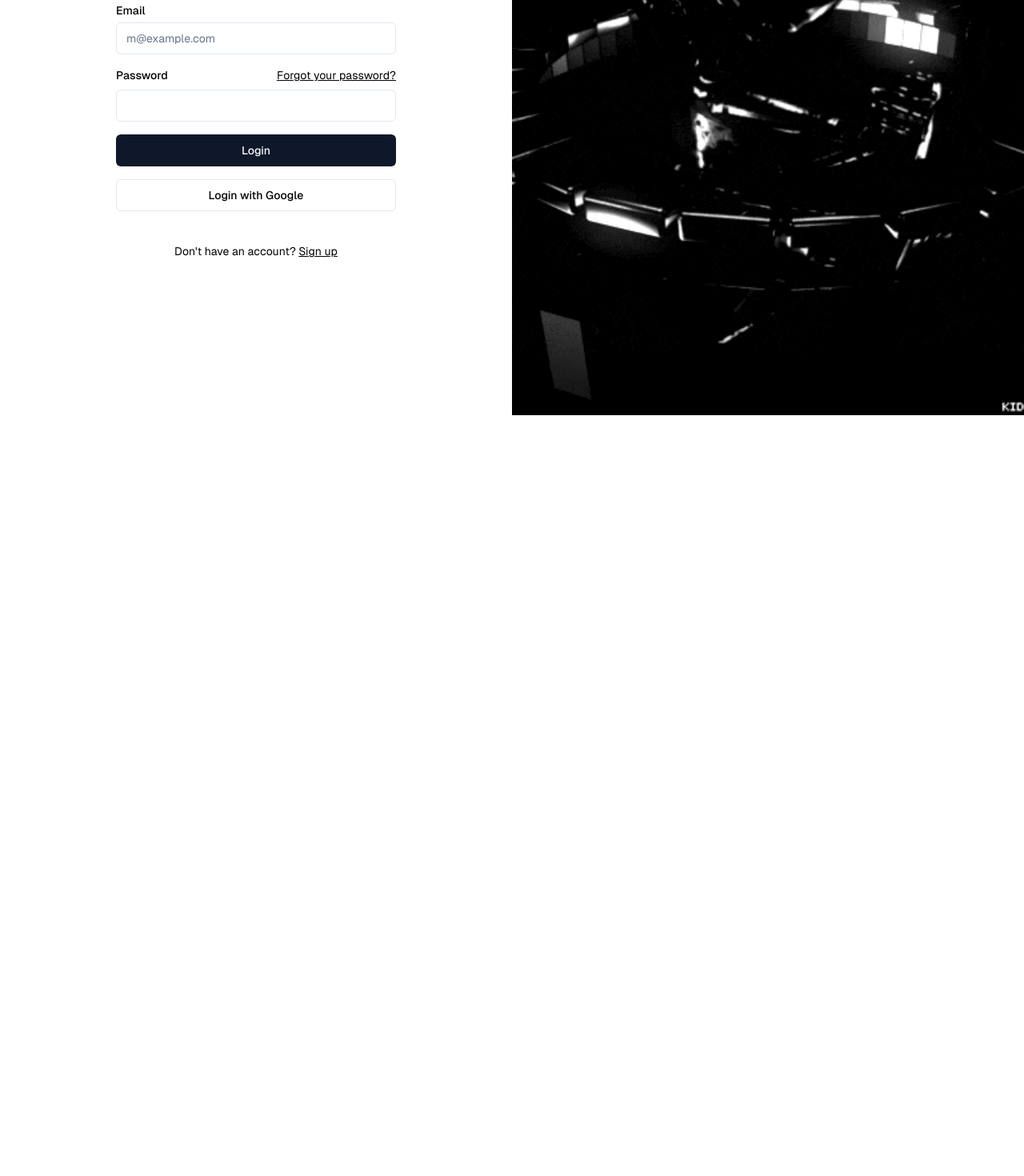
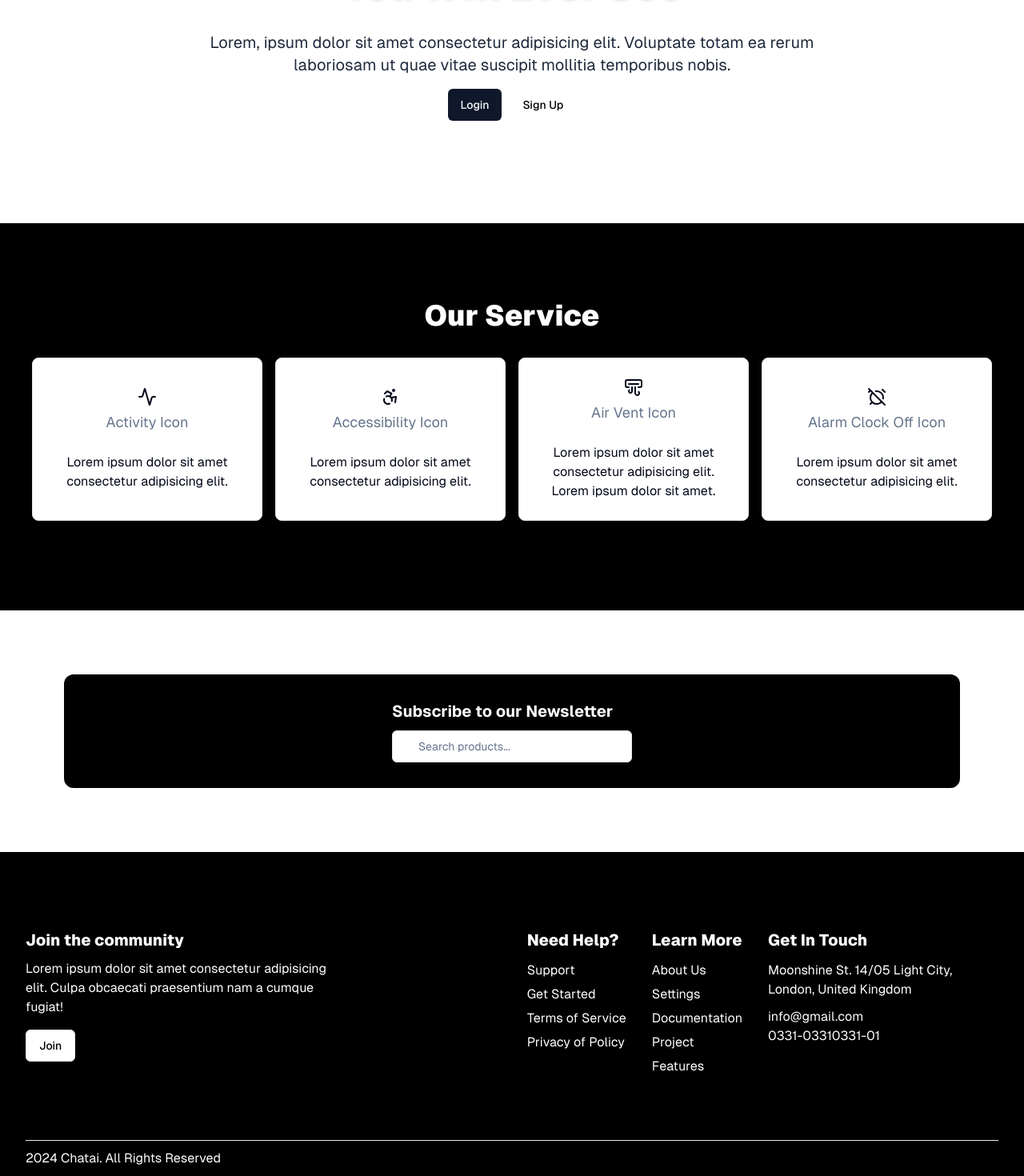
Before and after one commit to SadMadLad/chatai, a React (Vite) app in the folder frontend/: page / in a window 1280 px wide. Shown: the part 281-1751 px from the top of the page at 80% size. Before the commit the page ends 800 px from the top, so only its background shows below. Built offline with nearby package versions, Linux system fonts and the light colour scheme.

Commit message:
Some more sections

```diff
--- a/frontend/src/App.tsx
+++ b/frontend/src/App.tsx
@@ -5,7 +5,8 @@ import { BrowserRouter } from "react-router-dom";
 function App() {
   return (
     <BrowserRouter>
-      <LoginPage />
+      {/* <LoginPage /> */}
+      <StaticPage />
     </BrowserRouter>
   );
 }
--- a/frontend/src/components/shared/NavBar.tsx
+++ b/frontend/src/components/shared/NavBar.tsx
@@ -9,12 +9,11 @@ import {
   DropdownMenuSeparator,
   DropdownMenuTrigger,
 } from "@/components/ui/DropdownMenu";
-import { Package2, Menu, CircleUser, Search } from "lucide-react";
-import { Input } from "@/components/ui/Input";
+import { Package2, Menu, CircleUser } from "lucide-react";
 
 export default function NavBar() {
   return (
-    <header className="bg-background sticky top-0 flex h-16 items-center gap-4 border-b px-4 md:px-6">
+    <header className="bg-white z-50 opacity-95 sticky top-0 flex h-16 items-center gap-4 border-b px-4 md:px-6">
       <nav className="hidden flex-col gap-6 text-lg font-medium md:flex md:flex-row md:items-center md:gap-5 md:text-sm lg:gap-6">
         <Link
           to="#"
--- /dev/null
+++ b/frontend/src/components/static/Footer.tsx
@@ -0,0 +1,48 @@
+import { Button } from "@/components/ui/Button";
+
+export default function Footer() {
+  const helpTabs = ["Support", "Get Started", "Terms of Service", "Privacy of Policy"];
+  const navigationTabs = ["About Us", "Settings", "Documentation", "Project", "Features"];
+
+  return (
+    <footer className="bg-black text-white pt-24">
+      <div className="container">
+        <div className="flex flex-col gap-8 md:flex-row justify-between">
+          <div className="max-w-96">
+            <h5 className="font-extrabold text-xl mb-2.5">Join the community</h5>
+            <p>Lorem ipsum dolor sit amet consectetur adipisicing elit. Culpa obcaecati praesentium nam a cumque fugiat!</p>
+            <Button variant="outline" className="text-black mt-4">Join</Button>
+          </div>
+          <div className="flex flex-wrap gap-8">
+            <div>
+              <h5 className="font-extrabold text-xl mb-3">Need Help?</h5>
+              <ul className="flex flex-col gap-1.5">
+                {helpTabs.map(tab => <li key={tab}>{tab}</li>)}
+              </ul>
+            </div>
+            <div>
+              <h5 className="font-extrabold text-xl mb-3">Learn More</h5>
+              <ul className="flex flex-col gap-1.5">
+                {navigationTabs.map(tab => <li key={tab}>{tab}</li>)}
+              </ul>
+            </div>
+            <div className="max-w-72">
+              <h5 className="font-extrabold text-xl mb-3">Get In Touch</h5>
+              <p>Moonshine St. 14/05 Light City, London, United Kingdom</p>
+              <ul className="mt-2.5">
+                <li>info@gmail.com</li>
+                <li>0331-03310331-01</li>
+              </ul>
+            </div>
+          </div>
+        </div>
+
+        <hr className="mt-20" />
+
+        <div className="gap justify-between py-2.5">
+          <span>2024 Chatai. All Rights Reserved</span>
+        </div>
+      </div>
+    </footer>
+  )
+}
--- a/frontend/src/components/static/Hero.tsx
+++ b/frontend/src/components/static/Hero.tsx
@@ -1,15 +1,21 @@
+import { Button } from "@/components/ui/Button";
+
 export default function Hero() {
   return (
-    <section className="flex items-center justify-center px-4 py-12">
-      <div className="flex max-w-3xl flex-col gap-4 text-center">
+    <section className="flex flex-col items-center justify-center px-4 py-32">
+      <div className="flex max-w-3xl flex-col text-center">
         <h1 className="max-w-3xl px-4 text-3xl font-black leading-none drop-shadow md:text-5xl">
           The Best Coolest Stuff That You Will Ever See
         </h1>
-        <p className="text-primary-800 text-lg md:text-xl">
+        <p className="text-primary-800 text-lg md:text-xl mt-8 mb-4">
           Lorem, ipsum dolor sit amet consectetur adipisicing elit. Voluptate
           totam ea rerum laboriosam ut quae vitae suscipit mollitia temporibus
           nobis.
         </p>
+        <div className="flex items-center justify-center gap-2.5">
+          <Button>Login</Button>
+          <Button variant="ghost">Sign Up</Button>
+        </div>
       </div>
     </section>
   );
--- /dev/null
+++ b/frontend/src/components/static/Newsletter.tsx
@@ -0,0 +1,21 @@
+import { Label } from "@/components/ui/Label";
+import { Input } from "@/components/ui/Input";
+
+export default function Newsletter() {
+  return (
+    <section className="flex items-center justify-center p-12 sm:p-20">
+      <div className="container bg-black rounded-xl p-8 flex items-center justify-center">
+        <form>
+          <Label className="text-white font-bold text-xl mb-2">Subscribe to our Newsletter</Label>
+          <div className="relative mt-2.5">
+            <Input
+              type="search"
+              placeholder="Search products..."
+              className="pl-8 sm:w-[300px] md:w-[200px] lg:w-[300px]"
+            />
+          </div>
+        </form>
+      </div>
+    </section>
+  )
+}
--- /dev/null
+++ b/frontend/src/components/static/Services.tsx
@@ -0,0 +1,56 @@
+import {
+  Card,
+  CardContent,
+  CardDescription,
+  CardHeader,
+  CardTitle,
+} from "@/components/ui/Card";
+import {
+  ActivityIcon,
+  AccessibilityIcon,
+  AirVentIcon,
+  AlarmClockOffIcon,
+} from "lucide-react";
+
+export default function Services() {
+  const cardsData = [
+    {
+      icon: <ActivityIcon />,
+      title: "Activity Icon",
+      content: "Lorem ipsum dolor sit amet consectetur adipisicing elit."
+    },
+    {
+      icon: <AccessibilityIcon />,
+      title: "Accessibility Icon",
+      content: "Lorem ipsum dolor sit amet consectetur adipisicing elit."
+    },
+    {
+      icon: <AirVentIcon />,
+      title: "Air Vent Icon",
+      content: "Lorem ipsum dolor sit amet consectetur adipisicing elit. Lorem ipsum dolor sit amet."
+    },
+    {
+      icon: <AlarmClockOffIcon />,
+      title: "Alarm Clock Off Icon",
+      content: "Lorem ipsum dolor sit amet consectetur adipisicing elit."
+    }
+  ];
+
+  return (
+    <section className="bg-black flex flex-wrap pt-24 pb-28">
+      <h3 className="text-white text-4xl font-black text-center mb-8 w-full">Our Service</h3>
+      <div className="container px-8 flex flex-wrap gap-4 justify-center">
+        {cardsData.map(cardData =>
+          <Card key={cardData.title} className="w-72 flex flex-col justify-center">
+            <CardHeader className="flex items-center">
+              <CardTitle>{cardData.icon}</CardTitle>
+              <CardDescription className="text-lg">{cardData.title}</CardDescription>
+            </CardHeader>
+            <CardContent>
+              <p className="text-center">{cardData.content}</p>
+            </CardContent>
+          </Card>)}
+      </div>
+    </section>
+  )
+}
--- /dev/null
+++ b/frontend/src/components/ui/Card.tsx
@@ -0,0 +1,79 @@
+import * as React from "react"
+
+import { cn } from "@/lib/utils"
+
+const Card = React.forwardRef<
+  HTMLDivElement,
+  React.HTMLAttributes<HTMLDivElement>
+>(({ className, ...props }, ref) => (
+  <div
+    ref={ref}
+    className={cn(
+      "rounded-lg border border-slate-200 bg-white text-slate-950 shadow-sm dark:border-slate-800 dark:bg-slate-950 dark:text-slate-50",
+      className
+    )}
+    {...props}
+  />
+))
+Card.displayName = "Card"
+
+const CardHeader = React.forwardRef<
+  HTMLDivElement,
+  React.HTMLAttributes<HTMLDivElement>
+>(({ className, ...props }, ref) => (
+  <div
+    ref={ref}
+    className={cn("flex flex-col space-y-1.5 p-6", className)}
+    {...props}
+  />
+))
+CardHeader.displayName = "CardHeader"
+
+const CardTitle = React.forwardRef<
+  HTMLParagraphElement,
+  React.HTMLAttributes<HTMLHeadingElement>
+>(({ className, ...props }, ref) => (
+  <h3
+    ref={ref}
+    className={cn(
+      "text-2xl font-semibold leading-none tracking-tight",
+      className
+    )}
+    {...props}
+  />
+))
+CardTitle.displayName = "CardTitle"
+
+const CardDescription = React.forwardRef<
+  HTMLParagraphElement,
+  React.HTMLAttributes<HTMLParagraphElement>
+>(({ className, ...props }, ref) => (
+  <p
+    ref={ref}
+    className={cn("text-sm text-slate-500 dark:text-slate-400", className)}
+    {...props}
+  />
+))
+CardDescription.displayName = "CardDescription"
+
+const CardContent = React.forwardRef<
+  HTMLDivElement,
+  React.HTMLAttributes<HTMLDivElement>
+>(({ className, ...props }, ref) => (
+  <div ref={ref} className={cn("p-6 pt-0", className)} {...props} />
+))
+CardContent.displayName = "CardContent"
+
+const CardFooter = React.forwardRef<
+  HTMLDivElement,
+  React.HTMLAttributes<HTMLDivElement>
+>(({ className, ...props }, ref) => (
+  <div
+    ref={ref}
+    className={cn("flex items-center p-6 pt-0", className)}
+    {...props}
+  />
+))
+CardFooter.displayName = "CardFooter"
+
+export { Card, CardHeader, CardFooter, CardTitle, CardDescription, CardContent }
--- a/frontend/src/pages/static/StaticPage.tsx
+++ b/frontend/src/pages/static/StaticPage.tsx
@@ -1,11 +1,17 @@
 import NavBar from "@/components/shared/NavBar";
+import Footer from "@/components/static/Footer";
 import Hero from "@/components/static/Hero";
+import Services from "@/components/static/Services";
+import Newsletter from "@/components/static/Newsletter";
 
 export default function StaticPage() {
   return (
     <>
       <NavBar />
       <Hero />
+      <Services />
+      <Newsletter />
+      <Footer />
     </>
   );
 }
```
